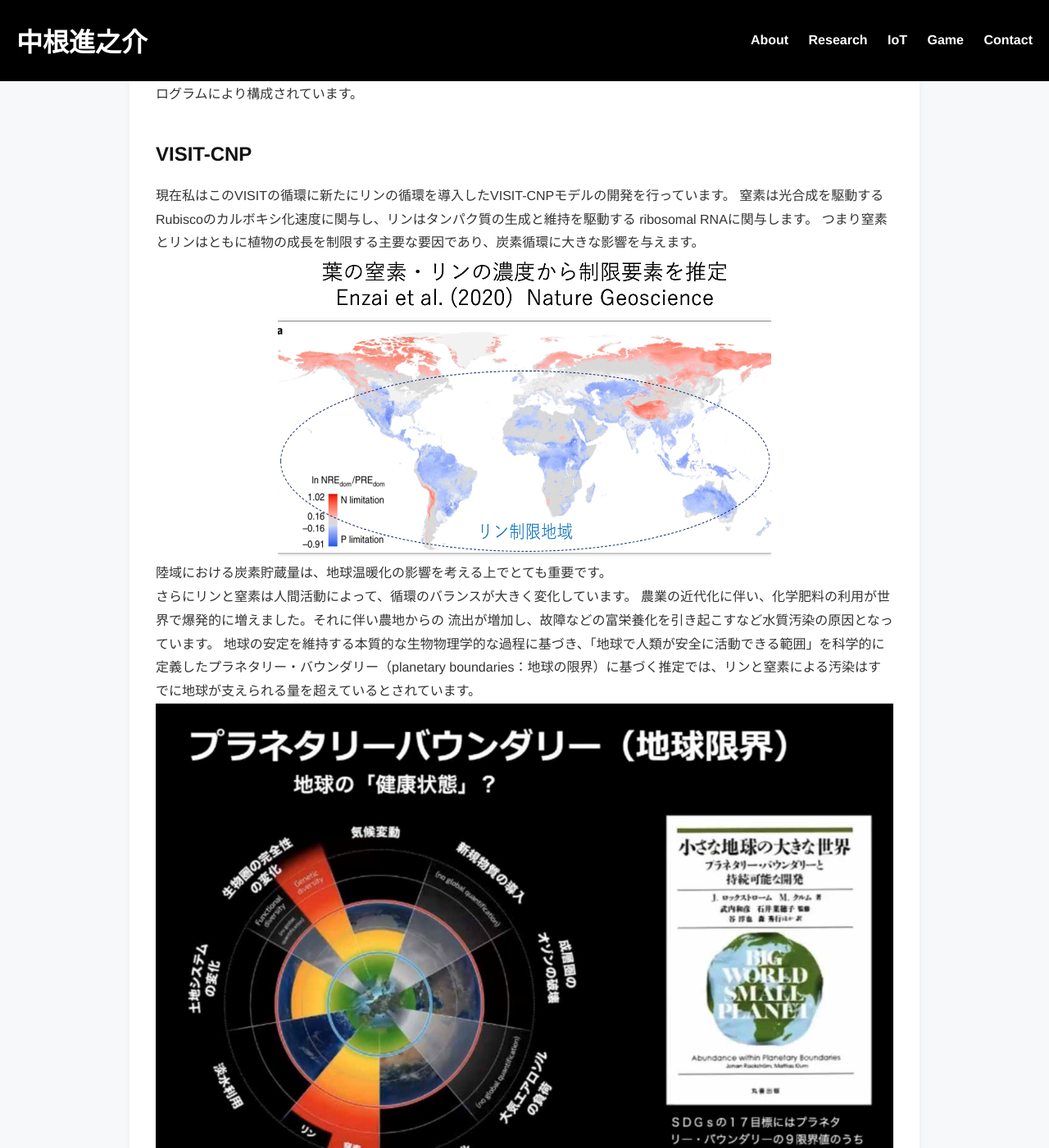
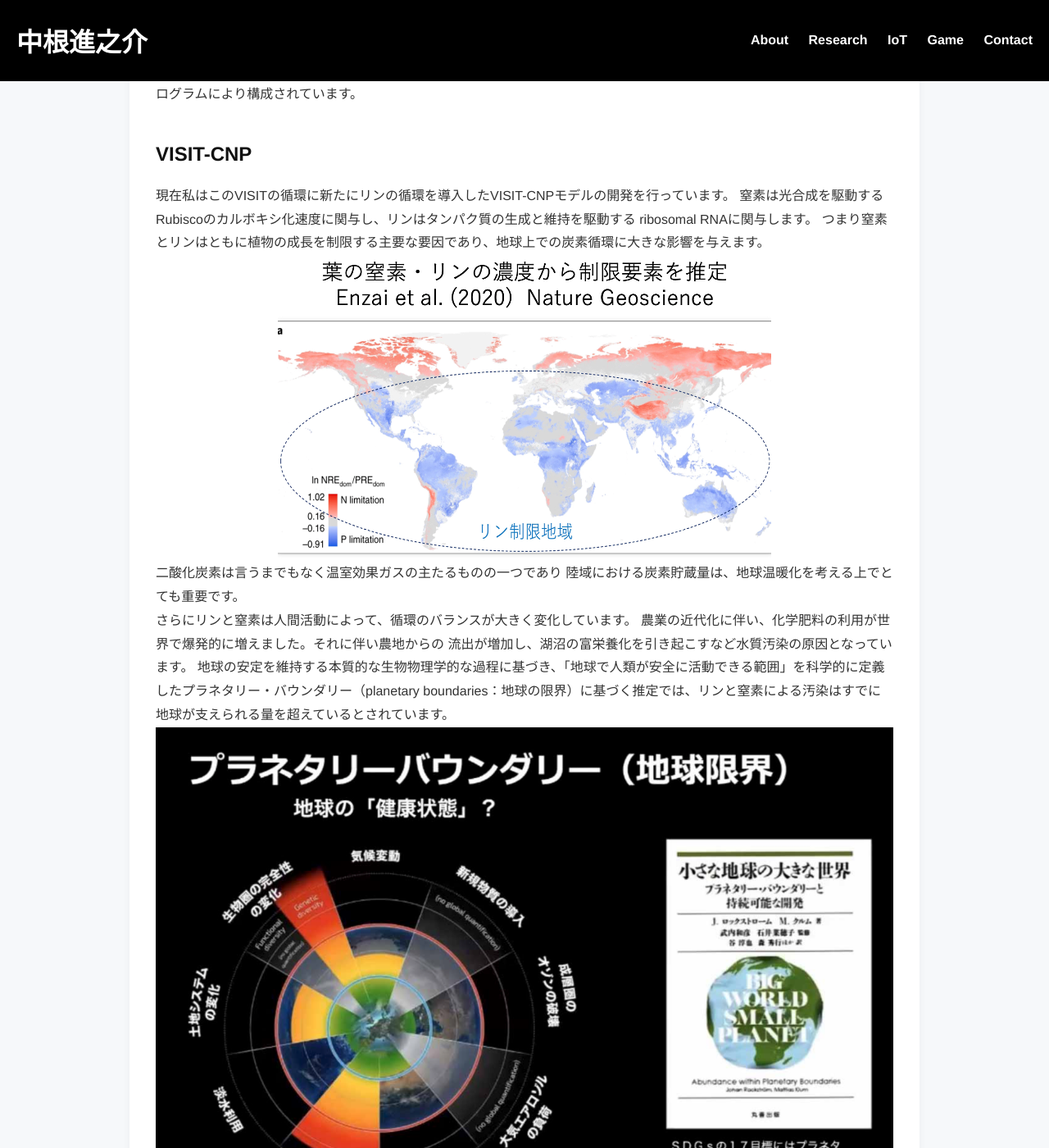
Before and after one commit to shin-nakane/shin.nakane.achive, a Jekyll site: the page built from projects/research.md, in a window 1280 px wide and 1400 px high, scrolled down 866 px. Shown: the whole window at 82% size. Built offline with Jekyll 4.4.1, drawn with Linux system fonts in a browser that asks for light colours; some of the changed text lies outside the part shown.

Commit message:
modify reseach

```diff
--- a/projects/research.md
+++ b/projects/research.md
@@ -23,15 +23,16 @@ VISITはCによって記述されたプログラムにより構成されてい
 現在私はこのVISITの循環に新たにリンの循環を導入したVISIT-CNPモデルの開発を行っています。
 窒素は光合成を駆動するRubiscoのカルボキシ化速度に関与し、リンはタンパク質の生成と維持を駆動する
 ribosomal RNAに関与します。
-つまり窒素とリンはともに植物の成長を制限する主要な要因であり、炭素循環に大きな影響を与えます。
+つまり窒素とリンはともに植物の成長を制限する主要な要因であり、地球上での炭素循環に大きな影響を与えます。
 <img class="img-fluid" src="/shin.nakane.achive/images/nplimitation.png">
-陸域における炭素貯蔵量は、地球温暖化の影響を考える上でとても重要です。<br>
+二酸化炭素は言うまでもなく温室効果ガスの主たるものの一つであり
+陸域における炭素貯蔵量は、地球温暖化を考える上でとても重要です。<br>
 さらにリンと窒素は人間活動によって、循環のバランスが大きく変化しています。
 農業の近代化に伴い、化学肥料の利用が世界で爆発的に増えました。それに伴い農地からの
-流出が増加し、故障などの富栄養化を引き起こすなど水質汚染の原因となっています。
+流出が増加し、湖沼の富栄養化を引き起こすなど水質汚染の原因となっています。
 地球の安定を維持する本質的な生物物理学的な過程に基づき、「地球で人類が安全に活動できる範囲」を科学的に定義したプラネタリー・バウンダリー（planetary boundaries：地球の限界）に基づく推定では、リンと窒素による汚染はすでに地球が支えられる量を超えているとされています。
 <img class="img-fluid" src="/shin.nakane.achive/images/planet.png">
 [国立環境研究所website](https://cger.nies.go.jp/cgernews/202012/360002.html)
 
-窒素、炭素、リンの循環を理解することは気候変動、水質汚染など地球規模の問題の対策を考える上で不可欠であり、
+窒素、炭素、リンの循環を理解することは気候変動、水質汚染など地球規模の問題への対策を考える上で不可欠であり、
 精度の高いCNPモデルを開発することは、それらの理解に大きく貢献します。
```
